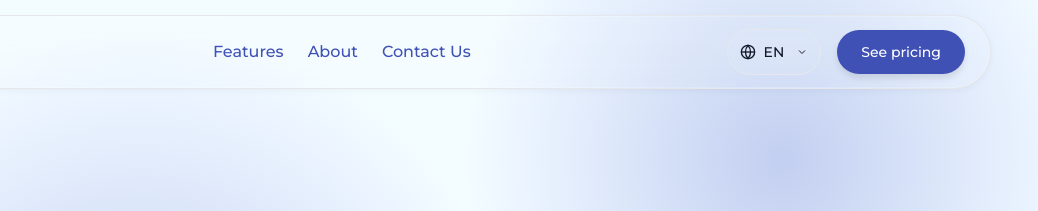
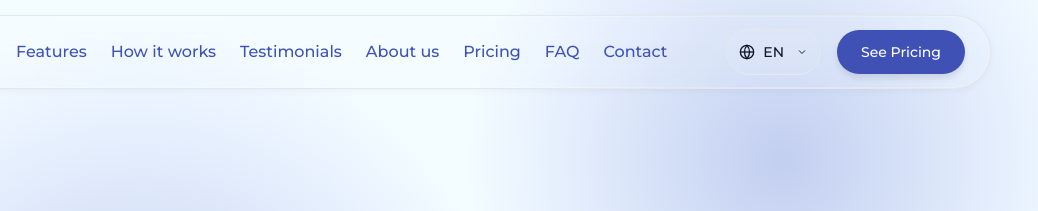
Before and after one commit to nistrahq/demy-landing, a website built with Vite: page index.html in a window 1280 px wide. Shown: the top 211 px of the page, 242-1280 px from the left. Built offline with nearby package versions, Linux system fonts and the light colour scheme; files whose address does not match are found by name.

Commit message:
feat: update navigation and pricing section anchors in JSON and HTML files

```diff
--- a/index.html
+++ b/index.html
@@ -44,9 +44,13 @@
 
         <!-- Enlaces (solo escritorio) -->
         <ul class="hidden md:flex gap-6 text-white font-medium">
-          <li><a href="#features" class="hover:underline">Features</a></li>
-          <li><a href="#about" class="hover:underline">About</a></li>
-          <li><a href="#contact" class="hover:underline" id="nav-contact">Contact</a></li>
+          <li><a href="#features" id="features-anchor" class="hover:underline">Features</a></li>
+          <li><a href="#how-it-works" id="how-it-works-anchor" class="hover:underline">How it works</a></li>
+          <li><a href="#testimonials" id="testimonials-anchor" class="hover:underline">About</a></li>
+          <li><a href="#about-us" id="about-us-anchor" class="hover:underline">About us</a></li>
+          <li><a href="#pricing" id="pricing-anchor" class="hover:underline">Pricing</a></li>
+          <li><a href="#faq" id="faq-anchor" class="hover:underline">FAQ</a></li>
+          <li><a href="#contact" id="contact-anchor" class="hover:underline">Contact</a></li>
         </ul>
 
         <!-- Acciones (solo escritorio) -->
@@ -75,7 +79,7 @@
           </div>
 
           <!-- Botones de sesión -->
-          <button class="btn btn-primary text-sm" onclick="location.href='#pricing'">See pricing</button>
+          <button id="see-pricing" class="btn btn-primary text-sm" onclick="location.href='#pricing'">See pricing</button>
         </div>
       </nav>
     </div>
@@ -96,7 +100,7 @@
       <div class="mt-4 flex flex-col items-center gap-4 pb-6">
 
         <!-- Botones de sesión -->
-        <button class="btn btn-primary text-sm" onclick="location.href='#pricing'">See pricing</button>
+        <button id="see-pricing-mobile" class="btn btn-primary text-sm" onclick="location.href='#pricing'">See pricing</button>
 
         <!-- Idioma -->
         <div class="relative">
@@ -303,7 +307,7 @@
 
   </section>
 
-  <section class="highlighted-message-section">
+  <section id="highlighted-message" class="highlighted-message-section">
 
     <div class="container-center text-center">
 
@@ -357,7 +361,7 @@
     </div>
   </section>
 
-  <section class="testimonials-section">
+  <section id="testimonials" class="testimonials-section">
     <div class="container-center text-center">
       <div class="testimonial-title-wrapper">
         <img src="src/assets/icons/quote.svg" alt="Quote Left" class="quote-icon quote-icon-left" />
@@ -463,7 +467,7 @@
     </div>
   </section>
 
-  <section class="about-us-section">
+  <section id="about-us" class="about-us-section">
     <div class="container-center">
       <div class="text-center mb-12">
         <h2 id="aboutTeam-title1" class="section-title about-us-title">Conoce al equipo</h2>
--- a/src/js/modules/i18n/update-dom.js
+++ b/src/js/modules/i18n/update-dom.js
@@ -3,8 +3,14 @@ import { getElement } from "../../utils/get-element.js";
 export function updateTexts(data) {
     getElement("hero-title").textContent = data.hero.title;
     getElement("hero-subtitle").textContent = data.hero.subtitle;
-    getElement("nav-contact").textContent = data.nav.contact;
     getElement("hero-description").textContent = data.hero.description;
+    getElement("features-anchor").textContent = data.features_anchor;
+    getElement("how-it-works-anchor").textContent = data.how_it_works_anchor;
+    getElement("testimonials-anchor").textContent = data.testimonials_anchor;
+    getElement("about-us-anchor").textContent = data.about_us_anchor;
+    getElement("pricing-anchor").textContent = data.pricing_anchor;
+    getElement("faq-anchor").textContent = data.faq_anchor;
+    getElement("contact-anchor").textContent = data.contact_anchor;
 
     //Feature section
     getElement("feature-title1").textContent = data.feature.title1;
@@ -219,6 +225,8 @@ export function updateTexts(data) {
 
     //PRICING SECTION
     // Section header
+    getElement("see-pricing").textContent = data.see_pricing;
+    getElement("see-pricing-mobile").textContent = data.see_pricing_mobile;
     getElement("pricing-title").textContent = data.pricing.title;
     getElement("pricing-description").textContent = data.pricing.description;
 
--- a/src/locales/en.json
+++ b/src/locales/en.json
@@ -4,9 +4,13 @@
     "subtitle": "All in one",
     "description": "Automatically calculate your APR, generate reports, and easily improve your financial management."
   },
-  "nav": {
-    "contact": "Contact Us"
-  },
+  "features_anchor": "Features",
+  "how_it_works_anchor": "How it works",
+  "testimonials_anchor": "Testimonials",
+  "about_us_anchor": "About us",
+  "pricing_anchor": "Pricing",
+  "faq_anchor": "FAQ",
+  "contact_anchor": "Contact",
   "feature": {
     "title1": "Simplify your finances like never before",
     "description1": "Our tool is designed to maximize your financial efficiency:",
@@ -247,6 +251,8 @@
       "date": "January 2025"
     }
   },
+  "see_pricing": "See Pricing",
+  "see_pricing_mobile": "See Pricing",
   "pricing": {
     "title": "The perfect plan for you",
     "description": "Optimize the management of educational and sports academies through an all-in-one platform that streamlines administration and improves operational efficiency."
--- a/src/locales/es.json
+++ b/src/locales/es.json
@@ -4,9 +4,13 @@
     "subtitle": "Todo en uno",
     "description": "Calcula automáticamente la TCEA, genera reportes y mejora tu gestión financiera con facilidad."
   },
-  "nav": {
-    "contact": "Contáctanos"
-  },
+  "features_anchor": "Características",
+  "how_it_works_anchor": "Pasos",
+  "testimonials_anchor": "Testimonios",
+  "about_us_anchor": "Nosotros",
+  "pricing_anchor": "Precios",
+  "faq_anchor": "Preguntas",
+  "contact_anchor": "Contacto",
   "feature": {
     "title1": "Simplifica tus finanzas como nunca antes",
     "description1": "Nuestra herramienta está diseñada para maximizar tu eficiencia financiera:",
@@ -247,6 +251,8 @@
       "date": "Enero 2025"
     }
   },
+  "see_pricing": "Ver Precios",
+  "see_pricing_mobile": "Ver Precios",
   "pricing": {
     "title": "El plan perfecto para ti",
     "description": "Optimiza la gestión de academias educativas y deportivas mediante una plataforma todo en uno que agiliza la administración y mejora la eficiencia operativa."
```
